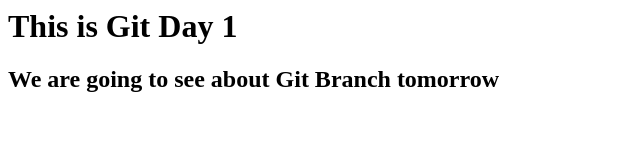
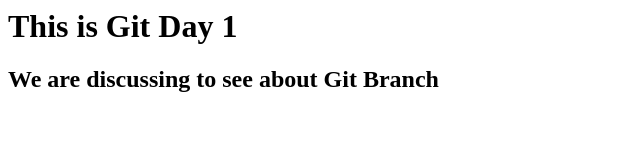
Before and after one commit to greensguna7/myrepo1701, a plain HTML site: page index.html in a window 1280 px wide. Shown: the whole page, without its empty margins (0-640 px from the left). Drawn offline with Linux system fonts and the light colour scheme.

Commit message:
Updated new commit

```diff
--- a/index.html
+++ b/index.html
@@ -1,4 +1,4 @@
 <html>
 <h1> This is Git Day 1 </h1>
-<h2> We are going to see about Git Branch tomorrow</h2>
+<h2> We are discussing to see about Git Branch</h2>
 </html>
```
